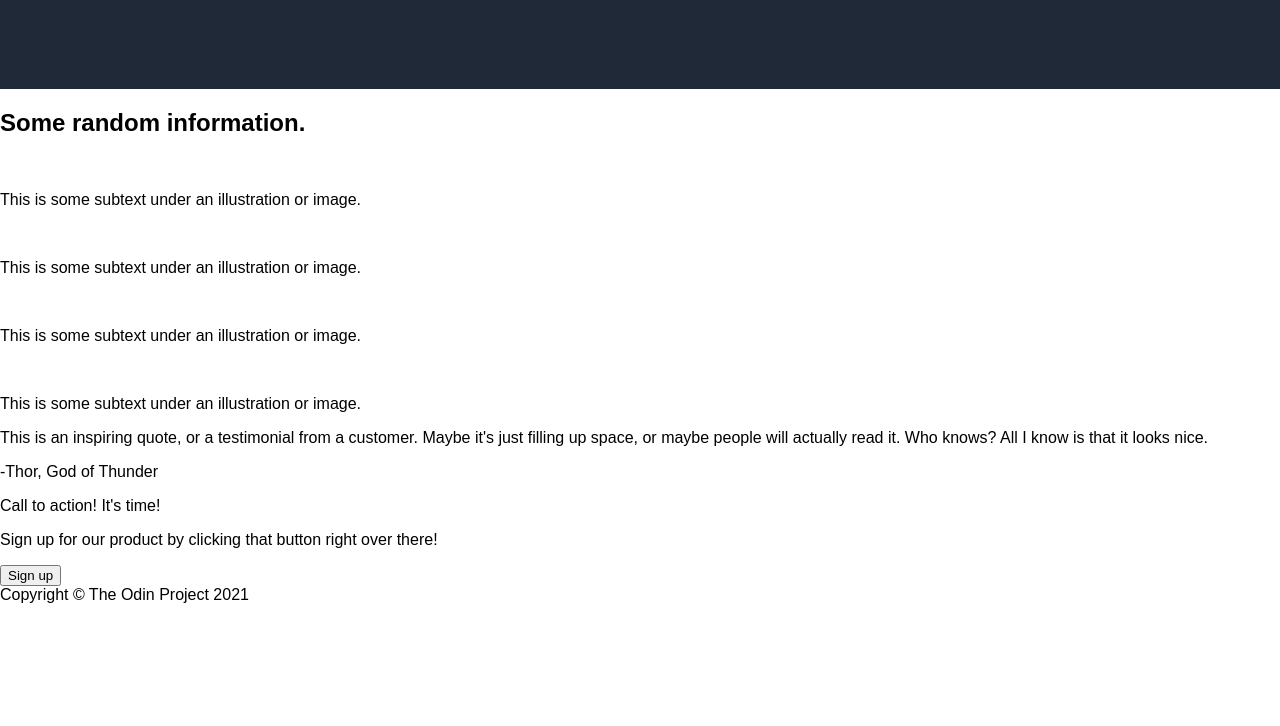
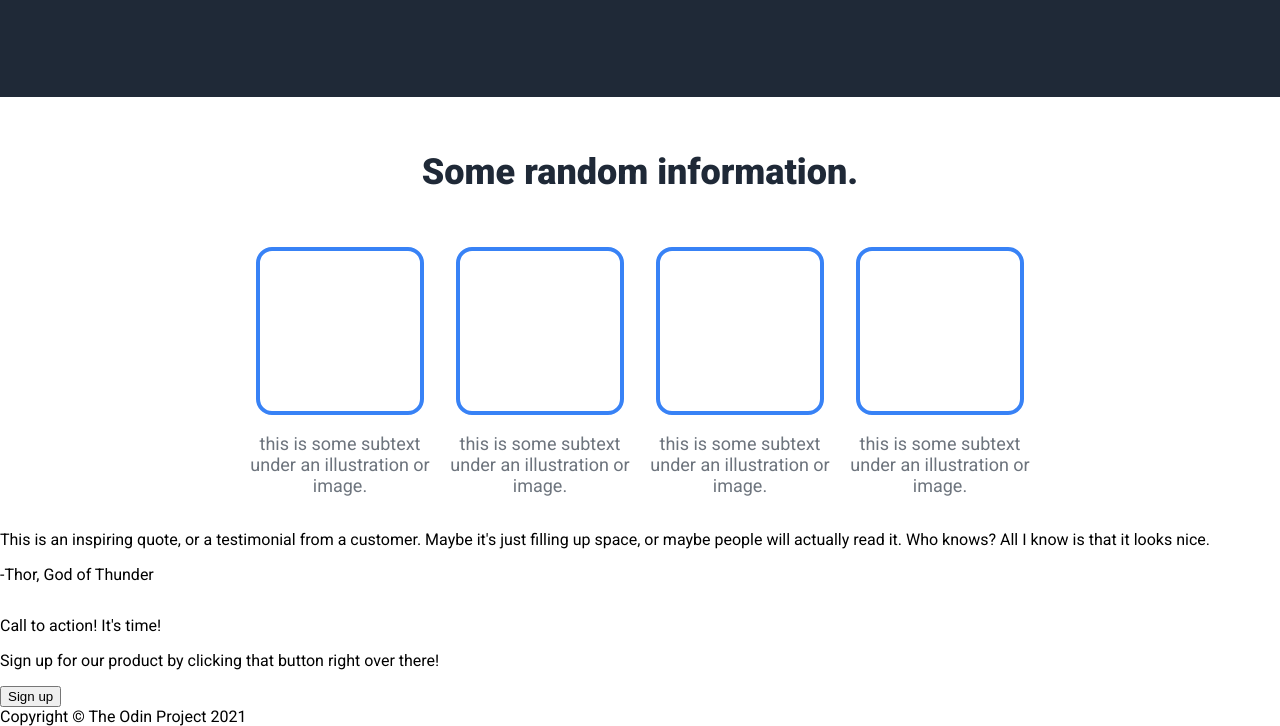
Before and after one commit to 33Kerem/landing_page, a plain HTML site: page index.html in a window 1280 px wide. Shown: the part 601-1327 px from the top of the page. Before the commit the page ends 1205 px from the top, so only its background shows below. Drawn offline with Linux system fonts and the light colour scheme.

Commit message:
style information section

```diff
--- a/index.html
+++ b/index.html
@@ -27,23 +27,25 @@
         <img src="" alt="">
       </div>
     </div>
+    <div class="information">
+      <h2>Some random information.</h2>
       <div class="infos">
-      <h2>Some random information.</h2>
         <div class="info">
-        <img src="" alt="">
-        <p>This is some subtext under an illustration or image.</p>
+          <div class="img"></div>
+          <p>this is some subtext under an illustration or image.</p>
         </div>
         <div class="info">
-        <img src="" alt="">
-        <p>This is some subtext under an illustration or image.</p>
+          <div class="img"></div>
+          <p>this is some subtext under an illustration or image.</p>
         </div>
         <div class="info">
-        <img src="" alt="">
-        <p>This is some subtext under an illustration or image.</p>
+          <div class="img"></div>
+          <p>this is some subtext under an illustration or image.</p>
         </div>
         <div class="info">
-        <img src="" alt="">
-        <p>This is some subtext under an illustration or image.</p>
+          <div class="img"></div>
+          <p>this is some subtext under an illustration or image.</p>
+        </div>
       </div>
     </div>
     <div class="quote">
--- a/style.css
+++ b/style.css
@@ -1,5 +1,7 @@
+@import url('https://fonts.googleapis.com/css2?family=Roboto:wght@100;300;400;500;700;900&display=swap');
+
 body{
-  font-family: sans-serif;
+  font-family: 'Roboto', sans-serif;
   margin: 0;
 }
 
@@ -31,6 +33,11 @@ a{
   font-size: 18px;
 }
 
+.content{
+  display: flex;
+  flex-direction: column;
+}
+
 .main{
   display: flex;
   justify-content: space-between;
@@ -49,7 +56,7 @@ a{
 .left h1{
   color: #f9faf8;
   font-size: 48px;
-  font-weight: 950;
+  font-weight: 900;
   margin-bottom: 0;
 }
 
@@ -74,3 +81,34 @@ a{
   height: 300px;
   background-color: #6D747D;
 }
+
+.information h2{
+  text-align: center;
+  color: #1f2937;
+  font-size: 36px;
+  font-weight: 900;
+  padding: 24px 0;
+}
+
+.infos{
+  display: flex;
+  justify-content: center;
+}
+
+.info{
+  display: flex;
+  flex-direction: column;
+  justify-content: center;
+  align-items: center;
+  width: 200px;
+  text-align: center;
+  color: #6D747D;
+  font-size: 18px;
+}
+
+.info .img{
+  width: 160px;
+  height: 160px;
+  border: 4px solid #3882f6;
+  border-radius: 16px;
+}
```
Lines whose indentation alone changed are shown as unchanged.
